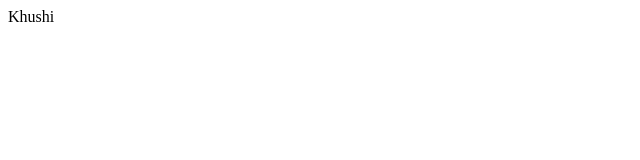
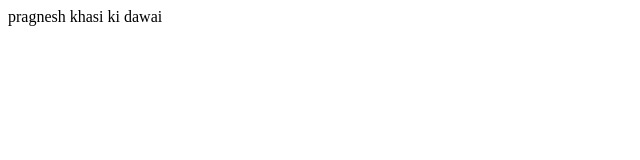
Before and after one commit to pragneshbarik/tutorial, a plain HTML site: page index.html in a window 1280 px wide. Shown: the whole page, without its empty margins (0-640 px from the left). Drawn offline with Linux system fonts and the light colour scheme.

Commit message:
navi file

```diff
--- a/index.html
+++ b/index.html
@@ -9,7 +9,7 @@
 
 <body>
     <nav>
-        Khushi
+        pragnesh khasi ki dawai
     </nav>
 </body>
 
```
